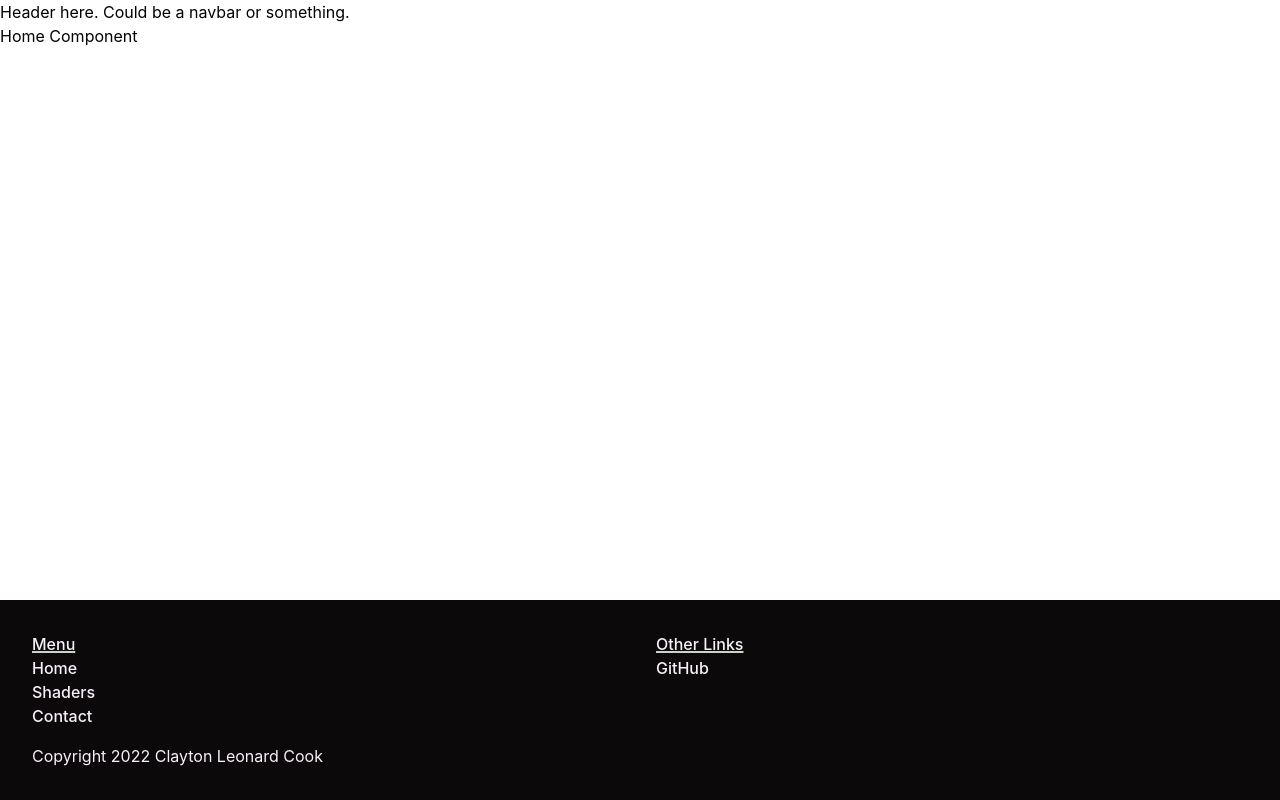
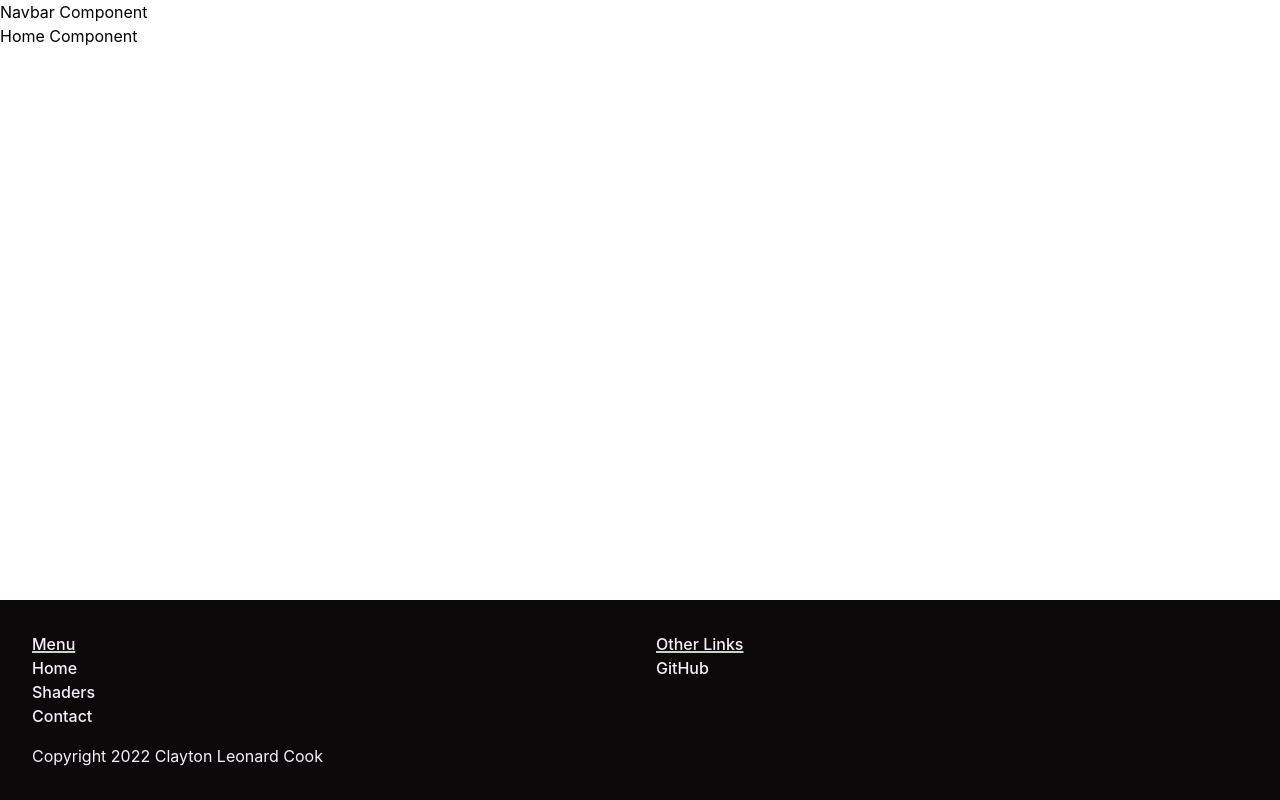
Before and after one commit to claytonleonardcook/shaders, a React (Create React App) app: page / in a window 1280 px wide. Built offline with nearby package versions, Linux system fonts and the light colour scheme.

Commit message:
edit layout

```diff
--- a/src/components/Content.tsx
+++ /dev/null
@@ -1,9 +0,0 @@
-type Props = {
-  children: JSX.Element;
-};
-
-const Content = ({ children }: Props) => {
-  return <main className="Content flex-grow">{children}</main>;
-};
-
-export default Content;
--- a/src/components/Header.tsx
+++ /dev/null
@@ -1,5 +0,0 @@
-const Header = () => {
-    return <header>Header here. Could be a navbar or something.</header>;
-};
-
-export default Header;
--- a/src/components/Layout.tsx
+++ b/src/components/Layout.tsx
@@ -1,6 +1,5 @@
-import Header from "./Header";
 import Footer from "./Footer";
-import Content from "./Content";
+import Navbar from "./Navbar";
 
 type Props = {
   children: JSX.Element;
@@ -9,8 +8,8 @@ type Props = {
 const Layout = ({ children }: Props) => {
   return (
     <div className="content h-full flex flex-col">
-      <Header />
-      <Content>{children}</Content>
+      <Navbar />
+      <main className="flex-grow">{children}</main>
       <Footer />
     </div>
   );
--- /dev/null
+++ b/src/components/Navbar.tsx
@@ -0,0 +1,5 @@
+const Navbar = () => {
+    return <nav className="Home">Navbar Component</nav>;
+  };
+
+  export default Navbar;
```
